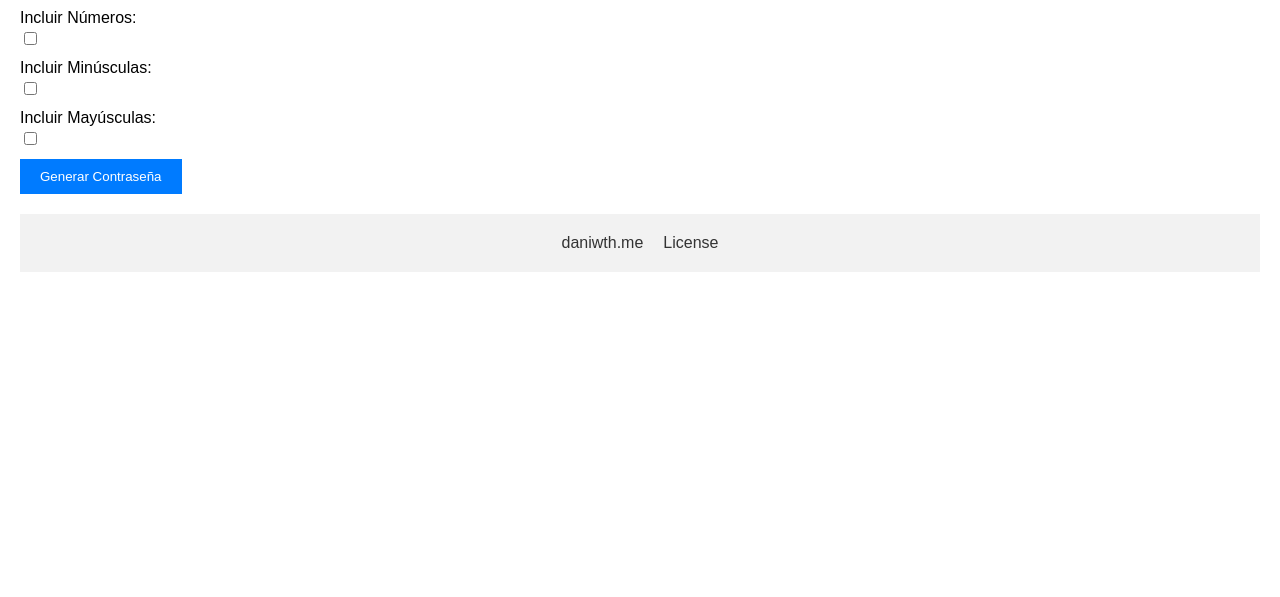
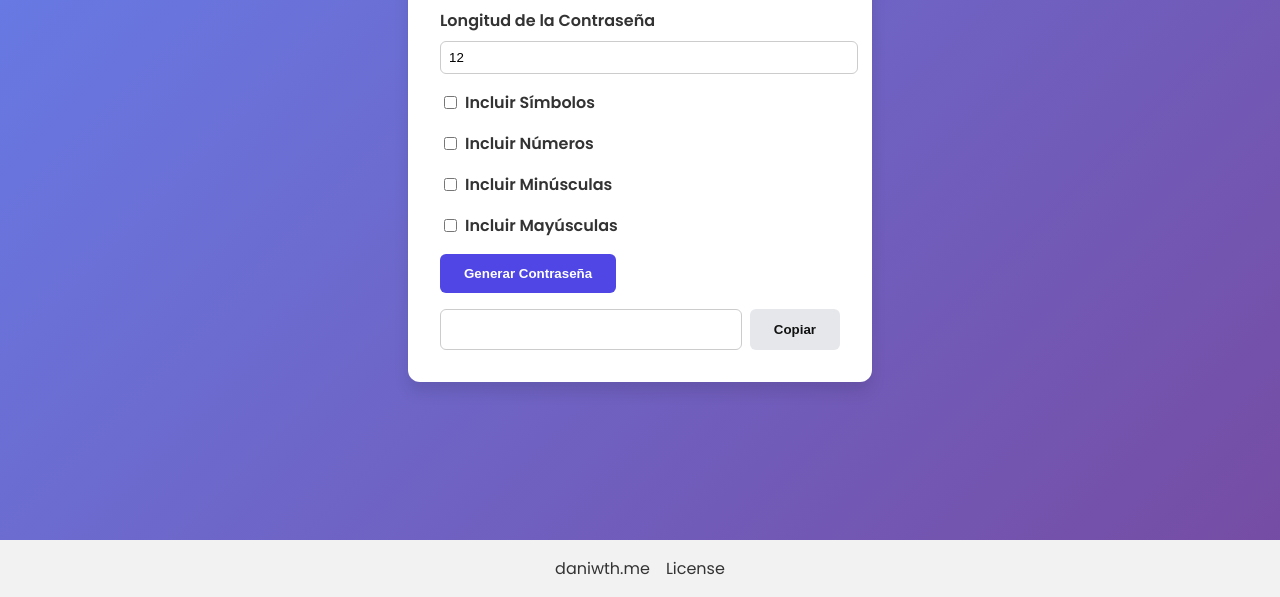
Before and after one commit to daniwth/passwordgenerator, a plain HTML site: page index.html in a window 1280 px wide. Shown: the part 203-800 px from the top of the page. Drawn offline with Linux system fonts and the light colour scheme.

Commit message:
feat: moderniza la interfaz y añade botón de copiado

```diff
--- a/index.html
+++ b/index.html
@@ -4,36 +4,50 @@
   <meta charset="UTF-8">
   <meta name="viewport" content="width=device-width, initial-scale=1.0">
   <title>Generador de Contraseñas Fuertes</title>
+  <link rel="preconnect" href="https://fonts.googleapis.com">
+  <link rel="preconnect" href="https://fonts.gstatic.com" crossorigin>
+  <link href="https://fonts.googleapis.com/css2?family=Poppins:wght@400;600&display=swap" rel="stylesheet">
   <link rel="stylesheet" href="styles.css">
 </head>
 <body>
+  <main class="card">
     <h1>Generador de Contraseñas Fuertes</h1>
 
-  <label for="length">Longitud de la Contraseña:</label>
-  <input type="number" id="length" min="1" max="30">
+    <div class="form-control">
+      <label for="length">Longitud de la Contraseña</label>
+      <input type="number" id="length" min="1" max="30" value="12">
+    </div>
 
-  <label for="symbols">Incluir Símbolos:</label>
-  <input type="checkbox" id="symbols">
+    <div class="form-control">
+      <label><input type="checkbox" id="symbols"> Incluir Símbolos</label>
+    </div>
 
-  <label for="numbers">Incluir Números:</label>
-  <input type="checkbox" id="numbers">
+    <div class="form-control">
+      <label><input type="checkbox" id="numbers"> Incluir Números</label>
+    </div>
 
-  <label for="lowercase">Incluir Minúsculas:</label>
-  <input type="checkbox" id="lowercase">
+    <div class="form-control">
+      <label><input type="checkbox" id="lowercase"> Incluir Minúsculas</label>
+    </div>
 
-  <label for="uppercase">Incluir Mayúsculas:</label>
-  <input type="checkbox" id="uppercase">
+    <div class="form-control">
+      <label><input type="checkbox" id="uppercase"> Incluir Mayúsculas</label>
+    </div>
 
-  <button id="generate">Generar Contraseña</button>
+    <button id="generate" class="btn">Generar Contraseña</button>
 
-  <div id="password"></div>
+    <div class="result">
+      <input type="text" id="password" readonly>
+      <button id="copy" class="btn secondary">Copiar</button>
+    </div>
+  </main>
 
   <script src="script.js"></script>
-</body>
   <footer>
     <div class="footer-content">
       <a href="https://daniwth.me">daniwth.me</a>
       <a href="https://daniwth.me/license">License</a>
     </div>
   </footer>
+</body>
 </html>
--- a/script.js
+++ b/script.js
@@ -28,5 +28,11 @@ document.getElementById('generate').addEventListener('click', function() {
     password += characters.charAt(Math.floor(Math.random() * characters.length));
   }
 
-  document.getElementById('password').textContent = password;
+  document.getElementById('password').value = password;
 });
+
+document.getElementById('copy').addEventListener('click', function() {
+  var passwordField = document.getElementById('password');
+  if (!passwordField.value) return;
+  navigator.clipboard.writeText(passwordField.value);
+});
--- a/styles.css
+++ b/styles.css
@@ -1,57 +1,92 @@
 body {
-  font-family: Arial, sans-serif;
+  font-family: 'Poppins', sans-serif;
   margin: 0;
-  padding: 20px;
+  min-height: 100vh;
+  display: flex;
+  flex-direction: column;
+  justify-content: space-between;
+  background: linear-gradient(135deg, #667eea, #764ba2);
+  color: #333;
 }
 
-h1 {
-  text-align: center;
+.card {
+  background: #fff;
+  max-width: 400px;
+  margin: 40px auto;
+  padding: 2rem;
+  border-radius: 12px;
+  box-shadow: 0 10px 15px rgba(0, 0, 0, 0.1);
 }
 
-label {
-  display: block;
-  margin-top: 10px;
+.form-control {
+  margin-bottom: 1rem;
 }
 
-input[type="number"] {
-  width: 100%;
-  padding: 5px;
-  margin-top: 5px;
+.form-control label {
+  display: flex;
+  align-items: center;
+  font-weight: 600;
 }
 
-input[type="checkbox"] {
-  margin-top: 5px;
+.form-control input[type="number"] {
+  width: 100%;
+  padding: 0.5rem;
+  border: 1px solid #ccc;
+  border-radius: 6px;
+  margin-top: 0.5rem;
 }
 
-button {
-  display: block;
-  margin-top: 10px;
-  padding: 10px 20px;
-  background-color: #007bff;
+.form-control input[type="checkbox"] {
+  margin-right: 0.5rem;
+}
+
+.btn {
+  display: inline-block;
+  padding: 0.75rem 1.5rem;
+  background-color: #4f46e5;
   color: #fff;
   border: none;
+  border-radius: 6px;
   cursor: pointer;
+  font-weight: 600;
+  transition: background-color 0.2s;
 }
 
-#password {
-  margin-top: 20px;
-  font-weight: bold;
+.btn:hover {
+  background-color: #4338ca;
+}
+
+.btn.secondary {
+  background-color: #e5e7eb;
+  color: #111;
+  margin-left: 0.5rem;
+}
+
+.result {
+  display: flex;
+  margin-top: 1rem;
+}
+
+.result input {
+  flex: 1;
+  padding: 0.75rem;
+  border: 1px solid #ccc;
+  border-radius: 6px;
 }
 
 footer {
-    background-color: #f2f2f2;
-    padding: 20px;
   text-align: center;
+  padding: 1rem 0;
+  background: #f2f2f2;
 }
 
 .footer-content {
   display: flex;
   justify-content: center;
-    align-items: center;
+  gap: 1rem;
 }
 
 .footer-content a {
-    margin: 0 10px;
   color: #333;
   text-decoration: none;
 }
```
Lines whose indentation alone changed are shown as unchanged.
